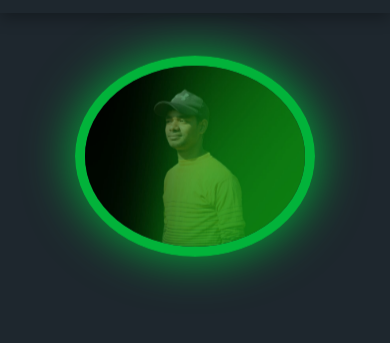
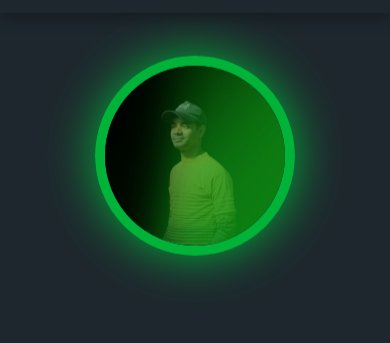
Before and after one commit to DazzlingCodeWith-imran/My-Second-Portofolio, a plain HTML site: page index.html in a window 390 px wide. Shown: the part 51-394 px from the top of the page. Drawn offline with nearby package versions, Linux system fonts and the light colour scheme; files whose address does not match are found by name.

Commit message:
Updated HTML, CSS, and JS files

```diff
--- a/style.css
+++ b/style.css
@@ -1,9 +1,8 @@
-
 /* CSS Styles */
 
 :root {
     --primary-color: #02b33a;
- --secondary-color: #2d3436;
+    --secondary-color: #2d3436;
     --accent-color: #00cec9;
     --text-color: #f5f6fa;
     --bg-color: #1e272e;
@@ -29,7 +28,6 @@ body {
     background-color: var(--bg-color);
     color: var(--text-color);
     line-height: 1.6;
-
 }
 
 /* Header Styles */
@@ -200,6 +198,7 @@ body {
     box-shadow: 0 0 20px var(--primary-color);
 }
 
+/* Hero Image Styles */
 .hero-img {
     width: 40rem;
     height: 40rem;
@@ -326,7 +325,6 @@ body {
     left: 50%;
 }
 
-
 .timeline-dot {
     position: absolute;
     width: 2rem;
@@ -420,7 +418,6 @@ body {
     font-size: 2rem;
     margin-bottom: 1.5rem;
 }
-
 
 .service-card p {
     font-size: 1.4rem;
@@ -709,6 +706,8 @@ form .btn:hover {
         flex-direction: column-reverse;
         text-align: center;
         padding-top: 15rem;
+        height: auto;
+        min-height: 100vh;
     }
 
     .home .content {
@@ -716,6 +715,8 @@ form .btn:hover {
     }
 
     .hero-img {
+        width: 30rem;
+        height: 30rem;
         margin-bottom: 5rem;
     }
 
@@ -784,10 +785,14 @@ form .btn:hover {
         font-size: 50%;
     }
 
-    .hero-img,
+    .hero-img {
+        width: 25rem;
+        height: 25rem;
+    }
+
     .about-img {
-        width: 30rem;
-        height: 30rem;
+        width: 25rem;
+        height: 25rem;
     }
 
     .btn-group {
```
